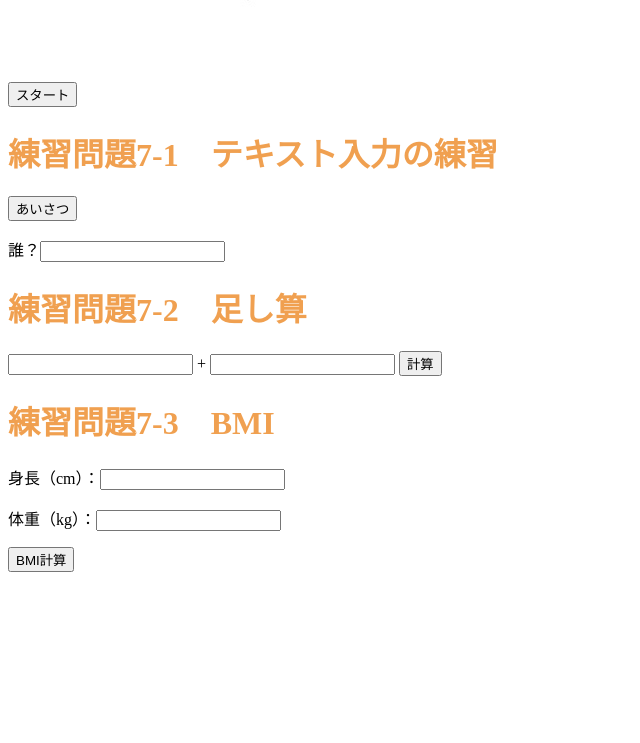
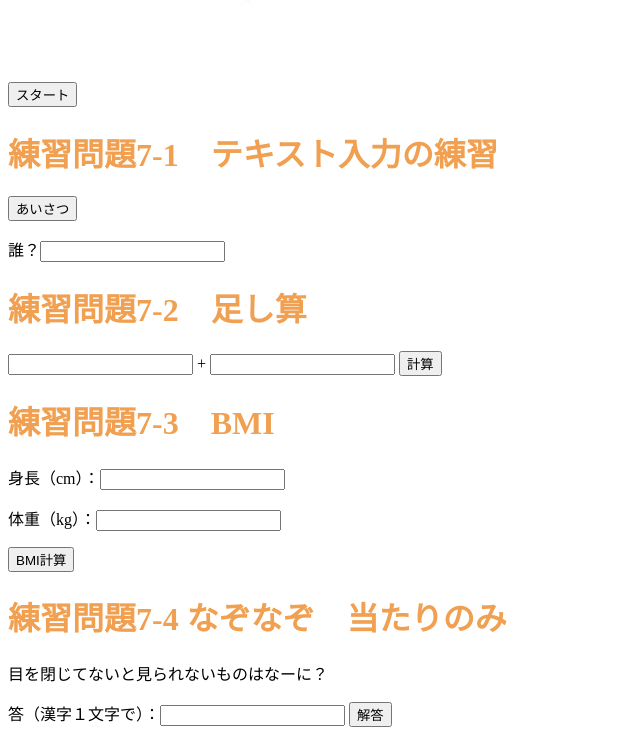
Before and after one commit to kanami0913/21472, a plain HTML site: page index.html in a window 1280 px wide. Shown: the part 4641-5384 px from the top of the page, without its empty margins (0-640 px from the left). Before the commit the page ends 5221 px from the top, so only its background shows below. Drawn offline with Linux system fonts and the light colour scheme.

Commit message:
Update index.html

```diff
--- a/index.html
+++ b/index.html
@@ -153,5 +153,11 @@
 <p>体重（kg）：<input type="text" id="weight"></p>
 <input type="button" value="BMI計算" onclick="BMI();">
 
+ <h1>練習問題7-4 なぞなぞ　当たりのみ</h1>
+<p>目を閉じてないと見られないものはなーに？</p>
+<p>答（漢字１文字で）：<input type="text" id="answer">
+<input type="button" value="解答" onclick="nazo();">
+</p>
+
 </body>
 </html>
```
